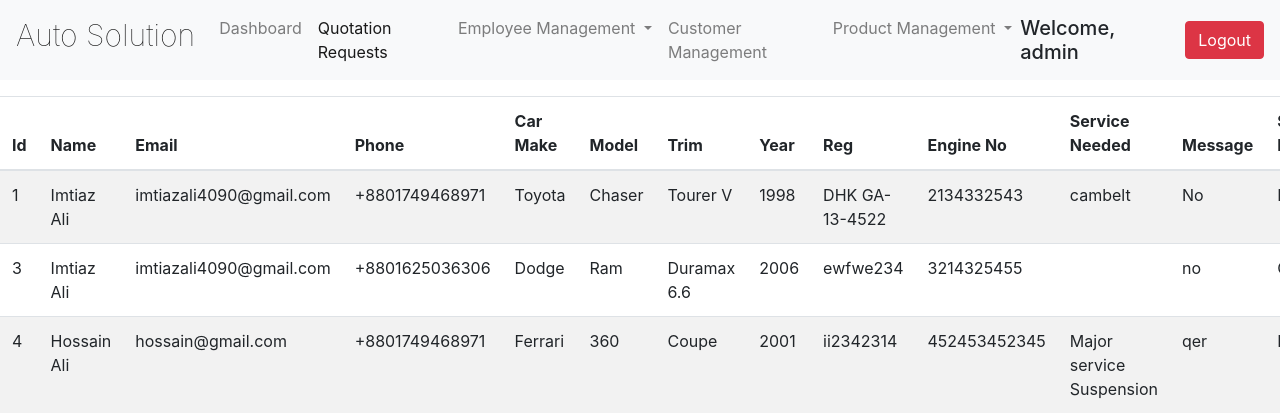
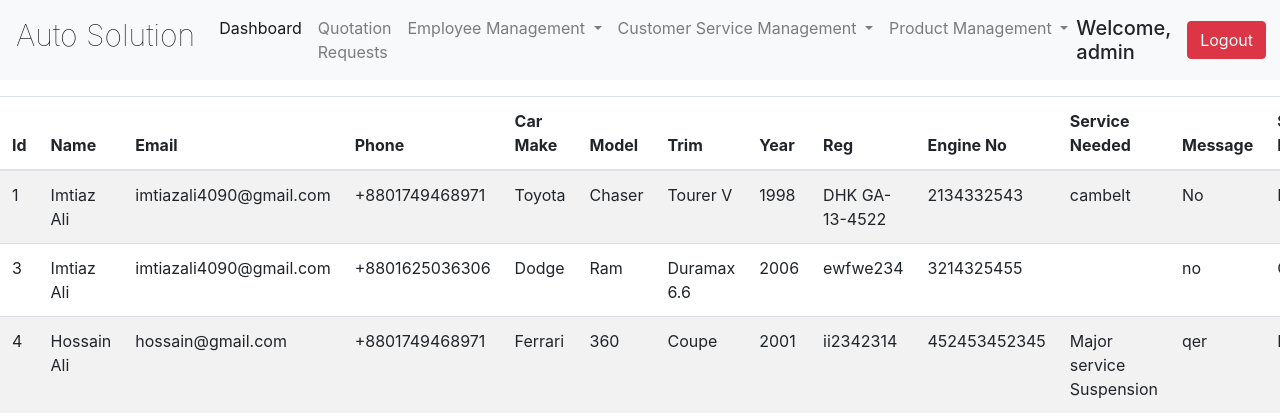
Before and after one commit to imtiazalirb/Auto-Solution, a PHP site: page /views/admin_quotation_management.php in a window 1280 px wide; the page is wider, and only the part inside the window is pictured. Shown: the top 420 px of that part. Run offline with PHP 8.4, Linux system fonts and the light colour scheme; a user stored in the database is signed in; data comes from the database, SQL or seed files in the repository.

Commit message:
Fixed Navbar Items

```diff
--- a/views/admin_quotation_management.php
+++ b/views/admin_quotation_management.php
@@ -44,10 +44,10 @@ $quotes = getAllQuote();
 
        <div class="collapse navbar-collapse" id="navbarSupportedContent">
          <ul class="navbar-nav mr-auto">
-          <li class="nav-item">
+           <li class="nav-item active">
              <a class="nav-link" href="admin_dashboard.php">Dashboard<span class="sr-only">(current)</span></a>
            </li>
-          <li class="nav-item active">
+           <li class="nav-item">
              <a class="nav-link" href="admin_quotation_management.php">Quotation Requests</a>
            </li>
            <li class="nav-item dropdown">
@@ -57,11 +57,17 @@ $quotes = getAllQuote();
              <div class="dropdown-menu" aria-labelledby="navbarDropdown">
                <a class="dropdown-item" href="admin_all_employee.php">All Employee</a>
                <a class="dropdown-item" href="admin_employee_signup.php">Assign Employee</a>
-              <a class="dropdown-item" href="#">Edit Employee Detail</a>
+               <a class="dropdown-item" href="admin_edit_employee.php">Edit Employee Detail</a>
              </div>
            </li>
-          <li class="nav-item">
-            <a class="nav-link" href="admin_all_userview.php">Customer Management</a>
+ 					<li class="nav-item dropdown">
+             <a class="nav-link dropdown-toggle" href="#" id="navbarDropdown" role="button" data-toggle="dropdown" aria-haspopup="true" aria-expanded="false">
+               Customer Service Management
+             </a>
+             <div class="dropdown-menu" aria-labelledby="navbarDropdown">
+               <a class="dropdown-item" href="admin_all_userview.php">All User</a>
+               <a class="dropdown-item" href="admin_service_requests.php">Service State</a>
+             </div>
            </li>
  					<li class="nav-item dropdown">
              <a class="nav-link dropdown-toggle" href="#" id="navbarDropdown" role="button" data-toggle="dropdown" aria-haspopup="true" aria-expanded="false">
```
Lines whose indentation alone changed are shown as unchanged.
